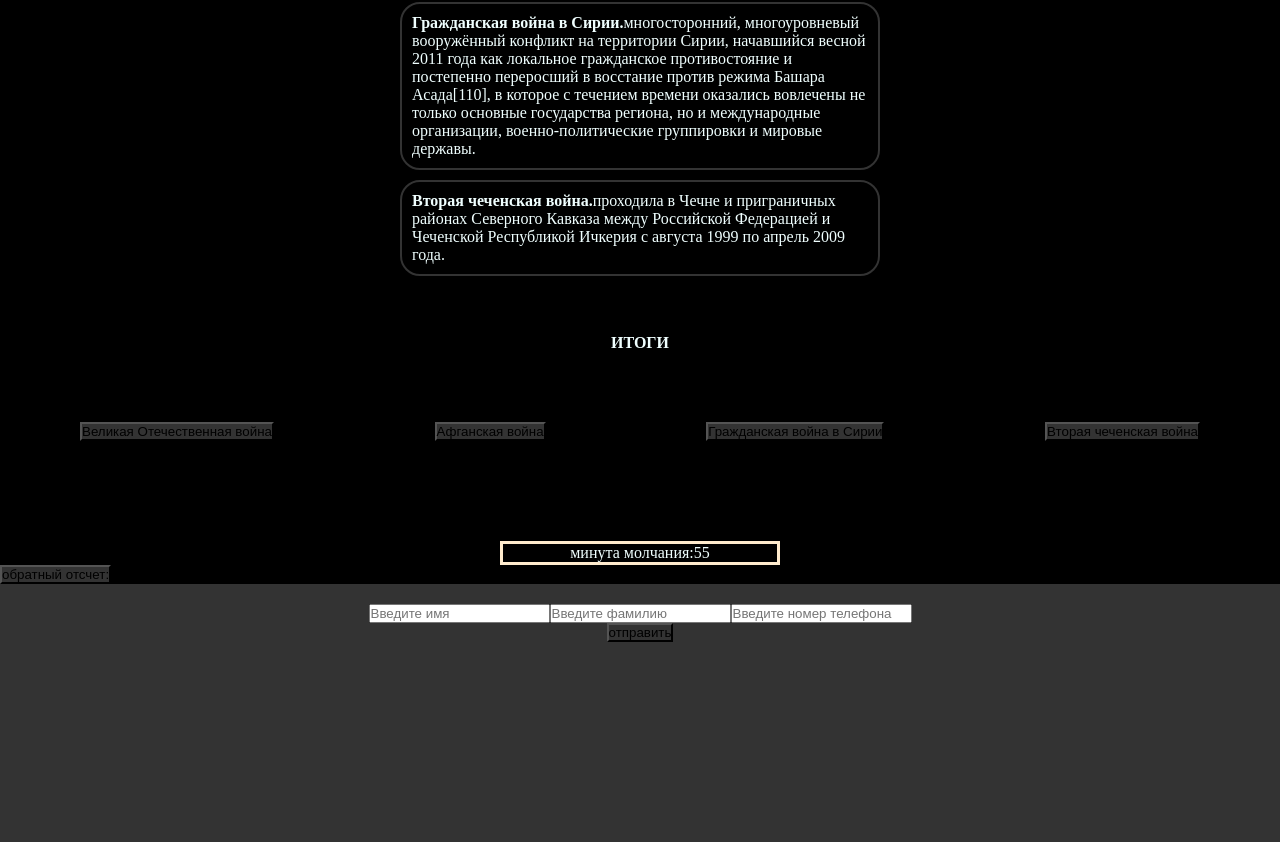
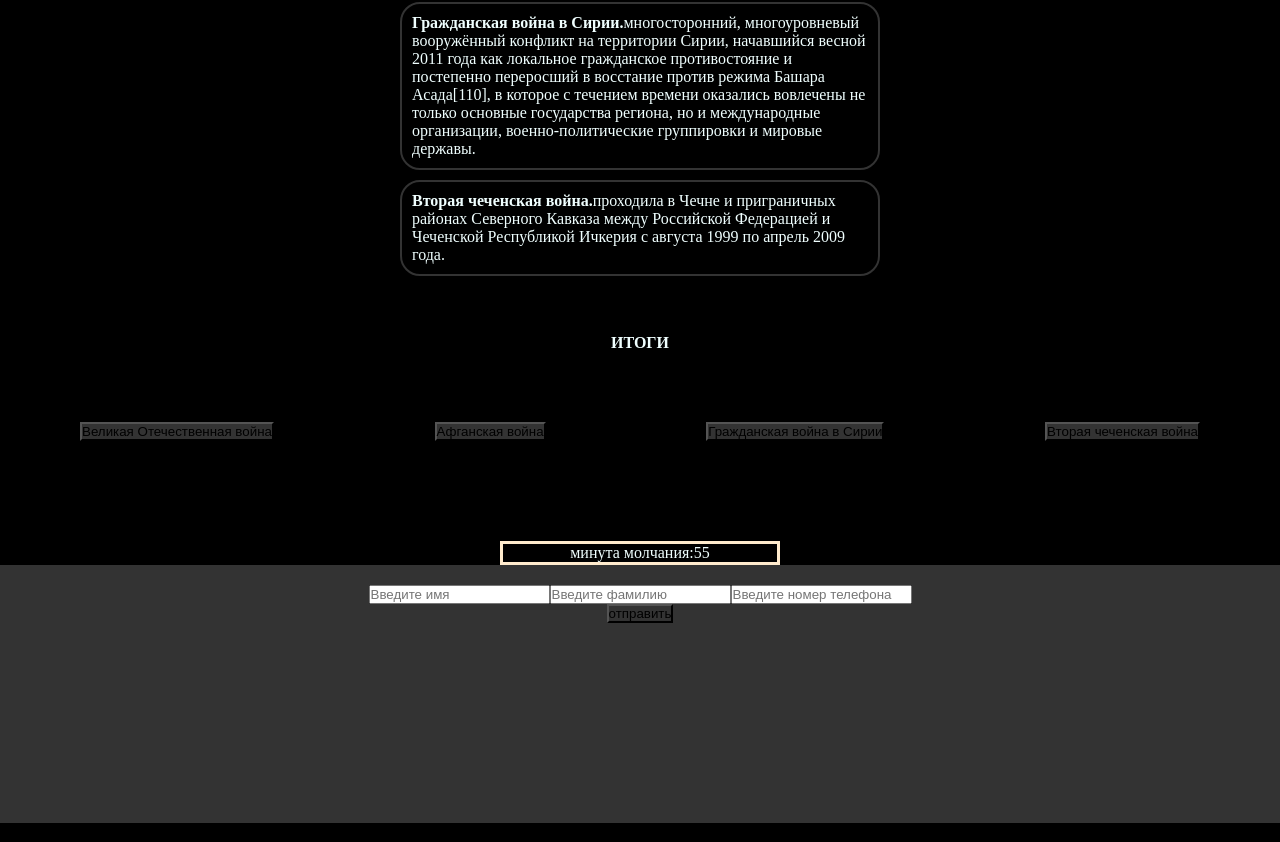
Before and after one commit to emarishkin/REACT-JS-ACTIVE-P, a React (Create React App) app: page / in a window 1280 px wide. Shown: the part 426-1268 px from the top of the page. Built offline with nearby package versions, Linux system fonts and the light colour scheme.

Commit message:
timer-if

```diff
--- a/src/components/ButtonTimer.jsx
+++ /dev/null
@@ -1,5 +0,0 @@
-export function ButtonTimer({children,onClick}){
-    return (
-    <button onClick={onClick}>{children}</button>
-    )
-}
--- a/src/components/Timer.jsx
+++ b/src/components/Timer.jsx
@@ -1,31 +1,24 @@
 import { useEffect,useState } from "react";
-import { ButtonTimer } from "./ButtonTimer";
+
 
 export function Timer(){
 
 let [second,setSecond]=useState(60)
 
+
 useEffect(()=>{
- setInterval(()=>{
-   setSecond((count)=>count-1)
-
- },1000)
+ setInterval(()=>setSecond((second)=>second!=0?second-1:alert('спасибо')),1000)
 },[])
 
-function clickButtonTimer(){
-    return console.log(1)
-}
+
 
 
     return (
-        <div>
+
         <div className="timer">
             минута молчания:{second}
         </div>
-        <div>
-        <ButtonTimer onClick={clickButtonTimer}>обратный отсчет:</ButtonTimer>
-        </div>
-        </div>
+
     )
 
 }
```
